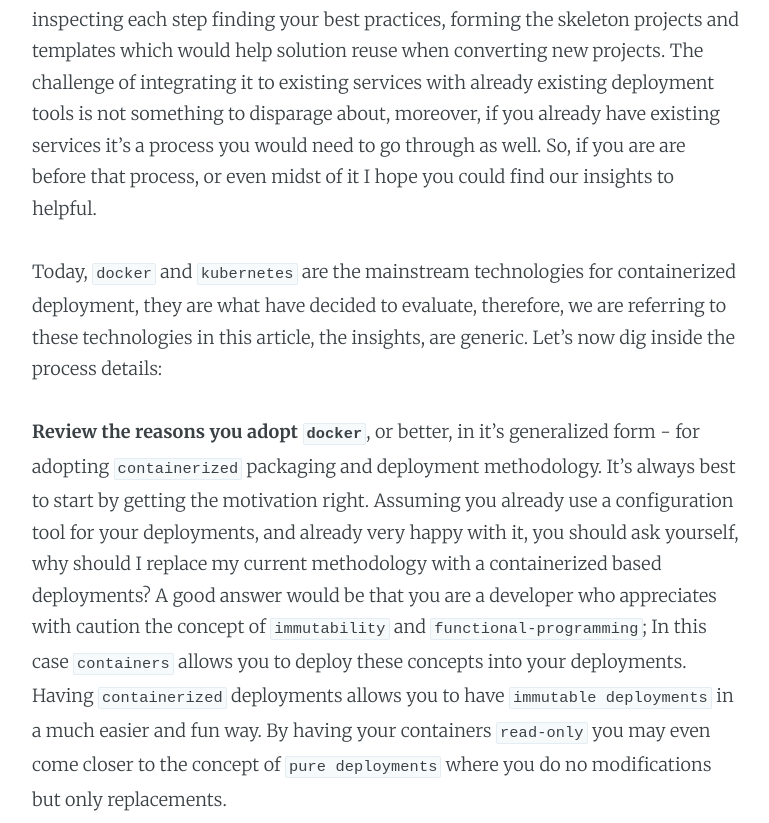
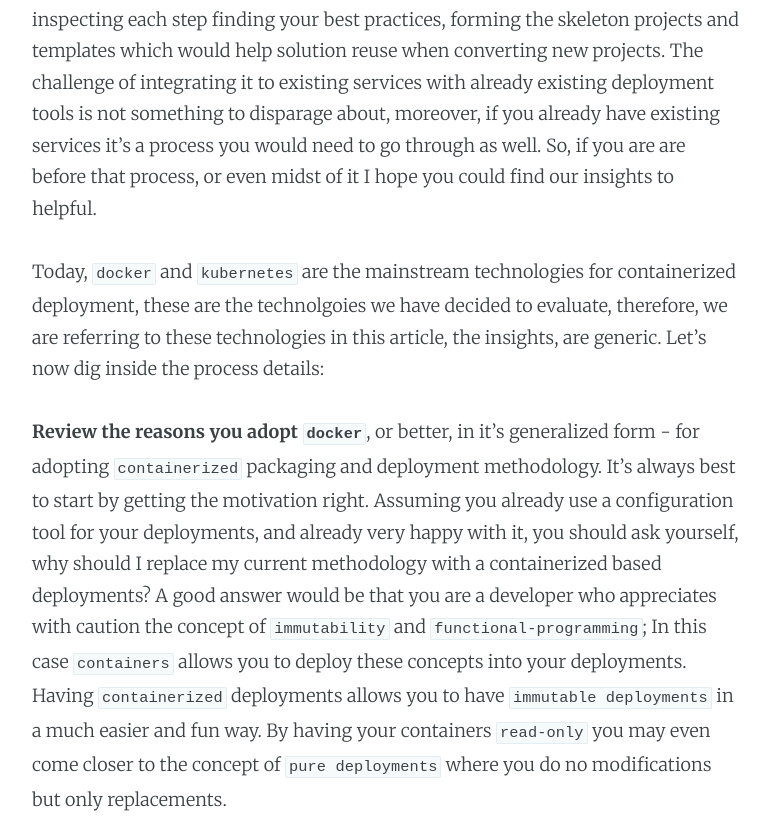
Before and after one commit to LivePersonInc/techblog, a Jekyll site: the page built from _posts/2016/2016-01-26-docker-adoption-pathway-part01.md, in a window 1280 px wide and 900 px high, scrolled down 448 px, cut to the strip 0-823 px from the top of the window. Shown: the whole strip, without its empty margins (253-1022 px from the left). Built offline with Jekyll 4.4.1, drawn with Linux system fonts in a browser that asks for light colours; Markdown is read by kramdown in place of the engine named in the settings; comment, search, counter and statistics services are not loaded.

Commit message:
+minor fixes

```diff
--- a/_posts/2016/2016-01-26-docker-adoption-pathway-part01.md
+++ b/_posts/2016/2016-01-26-docker-adoption-pathway-part01.md
@@ -10,7 +10,7 @@
 ---
 Considering `docker` adoption in your organization? There are many aspects to consider.  As we are going through this evaluation process in LivePerson, we thought it would be beneficial if we share some of our insights on this process.  Any way you look at such an infrastructure change it has a huge impact on developers, CI, CD, configuration, monitoring, packaging, security and almost any aspect of software development and delivery.  You should be going through a path of inspecting each step finding your best practices, forming the skeleton projects and templates which would help solution reuse when converting new projects.  The challenge of integrating it to existing services with already existing deployment tools is not something to disparage about, moreover, if you already have existing services it's a process you would need to go through as well.  So, if you are are before that process, or even midst of it I hope you could find our insights to helpful.
 
-Today, `docker` and `kubernetes` are the mainstream technologies for containerized deployment, they are what have decided to evaluate, therefore, we are referring to these technologies in this article, the insights, are generic.  Let's now dig inside the process details:
+Today, `docker` and `kubernetes` are the mainstream technologies for containerized deployment, these are the technolgoies we have decided to evaluate, therefore, we are referring to these technologies in this article, the insights, are generic.  Let's now dig inside the process details:
 
 **Review the reasons you adopt `docker`**, or better, in it's generalized form - for adopting `containerized` packaging and deployment methodology.  It's always best to start by getting the motivation right.  Assuming you already use a configuration tool for your deployments, and already very happy with it, you should ask yourself, why should I replace my current methodology with a containerized based deployments? A good answer would be that you are a developer who appreciates with caution the concept of `immutability` and `functional-programming`;  In this case `containers` allows you to deploy these concepts into your deployments.  Having `containerized` deployments allows you to have `immutable deployments` in a much easier and fun way.  By having your containers `read-only` you may even come closer to the concept of `pure deployments` where you do no modifications but only replacements.
 
```
